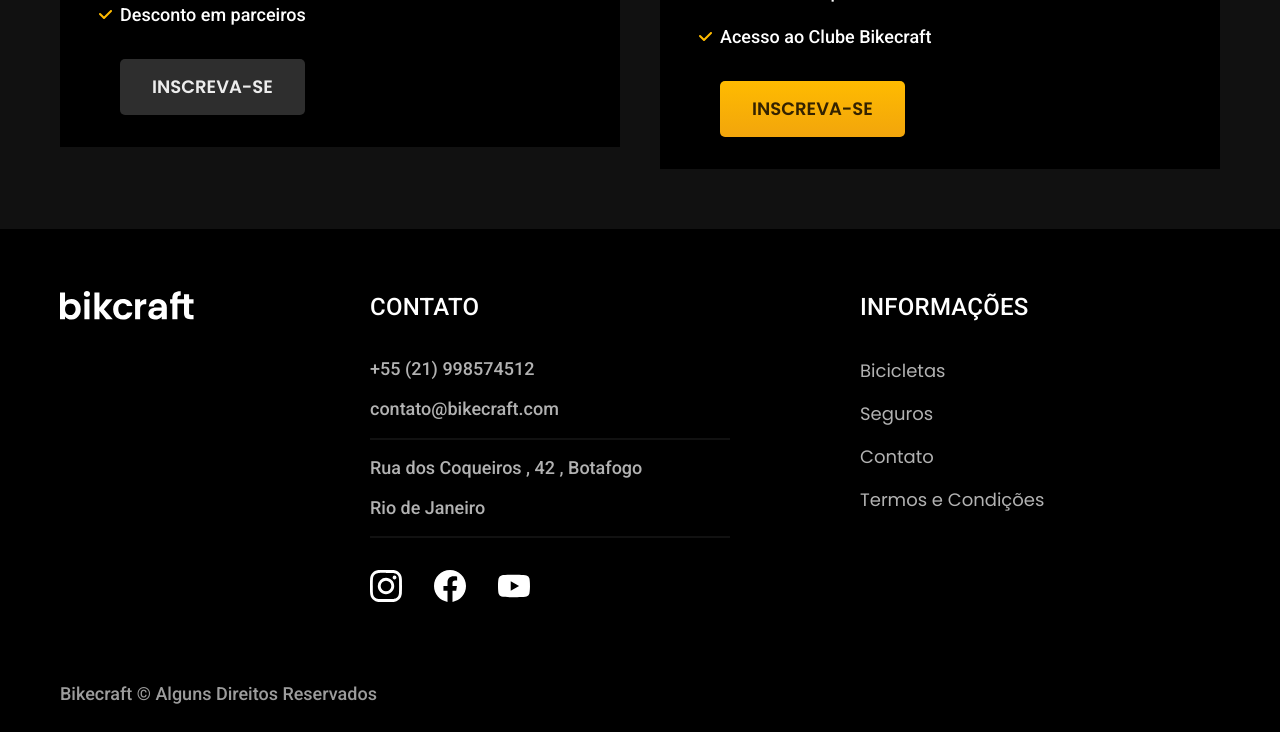
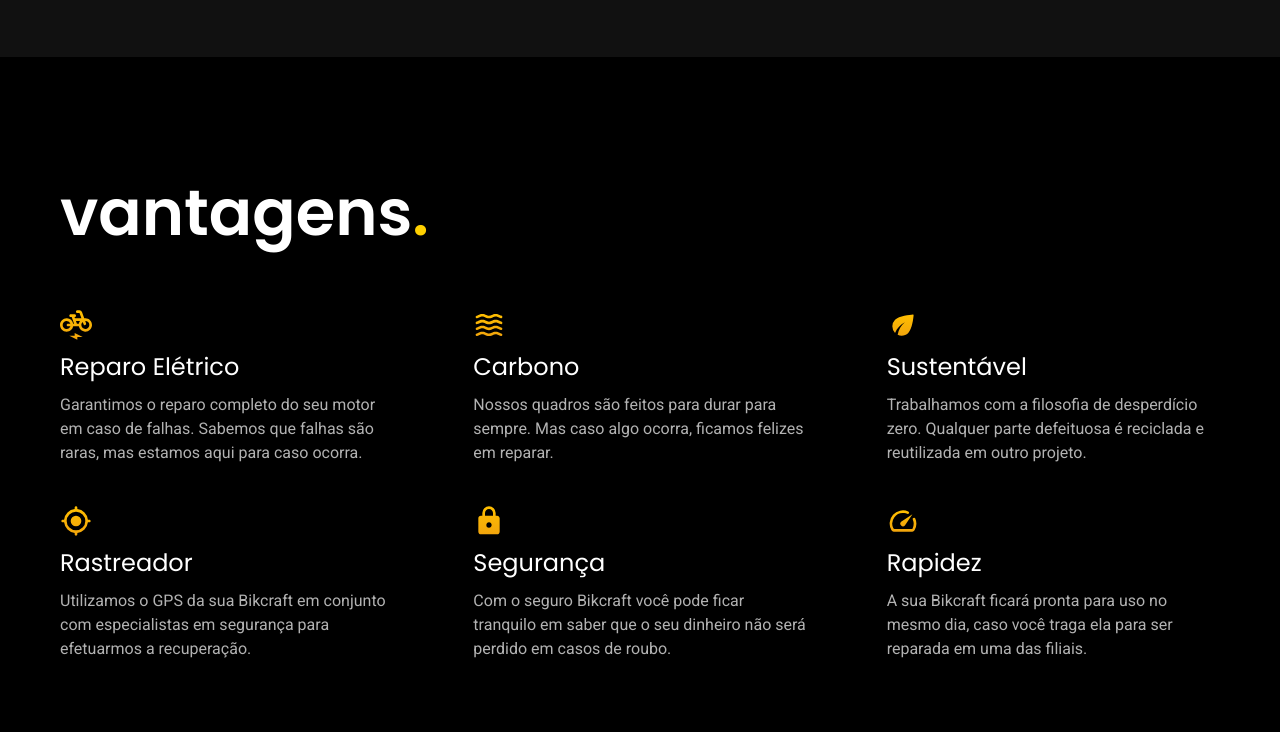
Before and after one commit to Luc4sF01/bikecraftproject, a plain HTML site: page seguros.html in a window 1280 px wide. Shown: the part 828-1560 px from the top of the page. Drawn offline with Linux system fonts and the light colour scheme.

Commit message:
Criação da página de seguros

```diff
--- a/CSS/seguros/seguros.css
+++ b/CSS/seguros/seguros.css
@@ -20,6 +20,7 @@
   padding: 32px 32px 32px 60px;
   display: grid;
   grid-template-columns: 1fr auto;
+  border-radius: 5px;
 }
 
 .seguro-item h3{
@@ -50,6 +51,7 @@
 grid-column: 2;
 display: block;
 text-align: right;
+
 }
 
 .seguro-item ul{
@@ -73,6 +75,10 @@
   }
 }
 
+#seguros .seguros{
+  padding-top: 0px;
+}
+
 /* Tablet (<= 768px) */
 @media (max-width: 800px) {
   .seguros {
--- /dev/null
+++ b/CSS/seguros/vantagens.css
@@ -0,0 +1,36 @@
+.vantagens-bg {
+  background-color: var(--cor-12);
+}
+
+.vantagens {
+  padding-top: 120px;
+  padding-bottom: 120px;
+}
+
+.vantagens h2 {
+  margin-bottom: 60px;
+}
+
+.vantagens ul {
+  display: grid;
+  grid-template-columns: repeat(auto-fit, minmax(280px, max-content));
+  gap: 40px 80px;
+}
+
+.vantagens h3,
+.vantagens img {
+  margin-bottom: 8px;
+}
+
+@media (max-width: 800px) {
+  .vantagens {
+    padding-top: 60px;
+    padding-bottom: 60px;
+  }
+  .vantagens h2 {
+    margin-bottom: 40px;
+  }
+  .vantagens ul {
+    gap: 20px;
+  }
+}
--- a/CSS/style.css
+++ b/CSS/style.css
@@ -12,3 +12,5 @@
 @import "./global/footer.css";
 @import "./termos/termos.css";
 @import "./bicicletas/bicicletas.css";
+@import "./seguros/vantagens.css";
+@import "./seguros/perguntas.css";
--- a/seguros.html
+++ b/seguros.html
@@ -38,8 +38,6 @@
       </div>
 
       <div class="seguros container">
-          <h2 class="font-1-xxl cor-0">seguros<span class="cor-p1">.</span></h2>
-
         <div class="seguro-item">
           <h2 class="font-1-xl cor-4">PRATA</h2>
           <span class="font-1-xl cor-0">
@@ -73,9 +71,64 @@
           <a class="botao" href="./orcamento.html">Inscreva-se</a>
         </div>
       </div>
+    </main>
 
-
-    </main>
+    <!-- ===== SEGUNDA SESSÃO===== -->
+    <article class="vantagens-bg">
+      <div class="vantagens container">
+        <h2 class="font-1-xxl cor-0">vantagens<span class="cor-p1">.</span></h2>
+        <ul>
+          <li>
+            <img src="./img/icones/eletrica.svg" alt="" />
+            <h3 class="font-1-l cor-0">Reparo Elétrico</h3>
+            <p class="font-2-s cor-5">
+              Garantimos o reparo completo do seu motor em caso de falhas.
+              Sabemos que falhas são raras, mas estamos aqui para caso ocorra.
+            </p>
+          </li>
+          <li>
+            <img src="./img/icones/carbono.svg" alt="" />
+            <h3 class="font-1-l cor-0">Carbono</h3>
+            <p class="font-2-s cor-5">
+              Nossos quadros são feitos para durar para sempre. Mas caso algo
+              ocorra, ficamos felizes em reparar.
+            </p>
+          </li>
+          <li>
+            <img src="./img/icones/sustentavel.svg" alt="" />
+            <h3 class="font-1-l cor-0">Sustentável</h3>
+            <p class="font-2-s cor-5">
+              Trabalhamos com a filosofia de desperdício zero. Qualquer parte
+              defeituosa é reciclada e reutilizada em outro projeto.
+            </p>
+          </li>
+          <li>
+            <img src="./img/icones/rastreador.svg" alt="" />
+            <h3 class="font-1-l cor-0">Rastreador</h3>
+            <p class="font-2-s cor-5">
+              Utilizamos o GPS da sua Bikcraft em conjunto com especialistas em
+              segurança para efetuarmos a recuperação.
+            </p>
+          </li>
+          <li>
+            <img src="./img/icones/seguro.svg" alt="" />
+            <h3 class="font-1-l cor-0">Segurança</h3>
+            <p class="font-2-s cor-5">
+              Com o seguro Bikcraft você pode ficar tranquilo em saber que o seu
+              dinheiro não será perdido em casos de roubo.
+            </p>
+          </li>
+          <li>
+            <img src="./img/icones/velocidade.svg" alt="" />
+            <h3 class="font-1-l cor-0">Rapidez</h3>
+            <p class="font-2-s cor-5">
+              A sua Bikcraft ficará pronta para uso no mesmo dia, caso você
+              traga ela para ser reparada em uma das filiais.
+            </p>
+          </li>
+        </ul>
+      </div>
+    </article>
 
     <!-- ===== FOOTER ===== -->
     <footer class="footer-bg">
```
Also changed, not shown: CSS/seguros/perguntas.css (added). Lines whose indentation alone changed are shown as unchanged.
